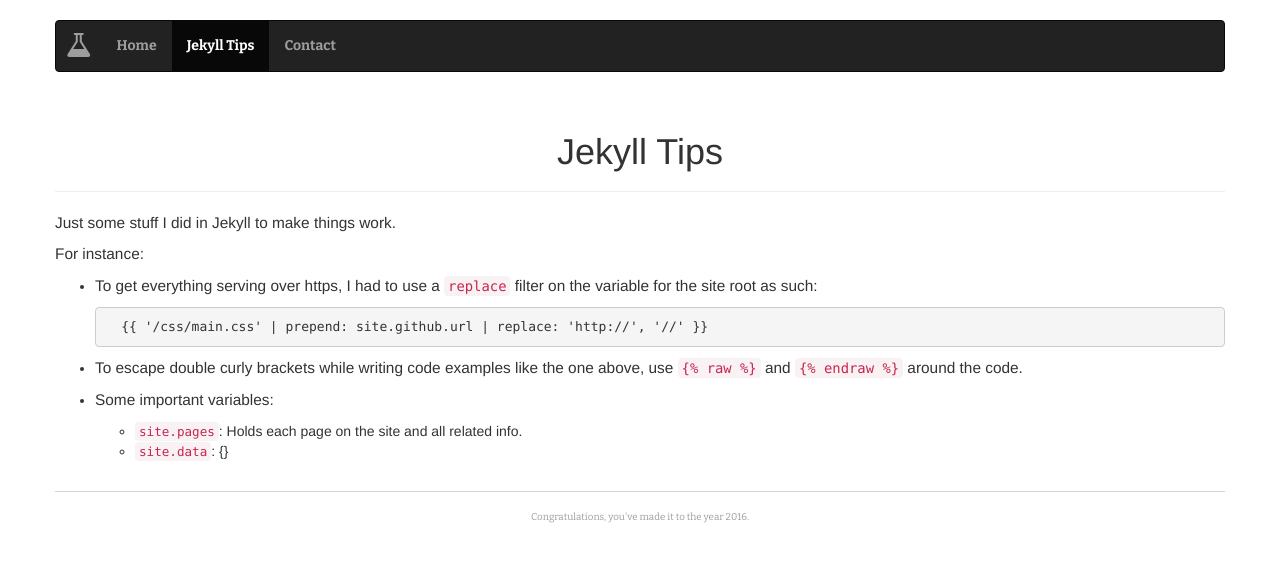
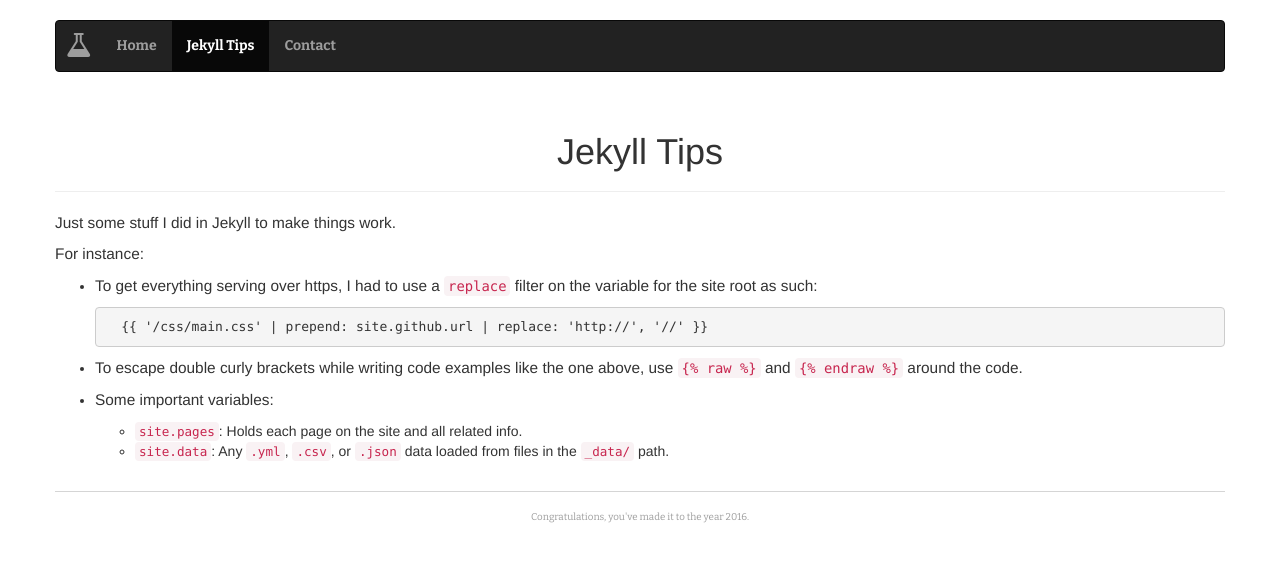
Before and after one commit to maskott/ghp-playground, a Jekyll site: the page built from tips/index.md, in a window 1280 px wide. Shown: the top 562 px of the page. Built offline with Jekyll 4.4.1, drawn with Linux system fonts in a browser that asks for light colours; nearby versions of some CDN libraries.

Commit message:
more tips

```diff
--- a/tips/index.md
+++ b/tips/index.md
@@ -17,4 +17,4 @@
 - Some important variables:
 
   - `site.pages`: Holds each page on the site and all related info.
-  - `site.data`: {{ site.data }}
+  - `site.data`: Any `.yml`, `.csv`, or `.json` data loaded from files in the `_data/` path.
```
